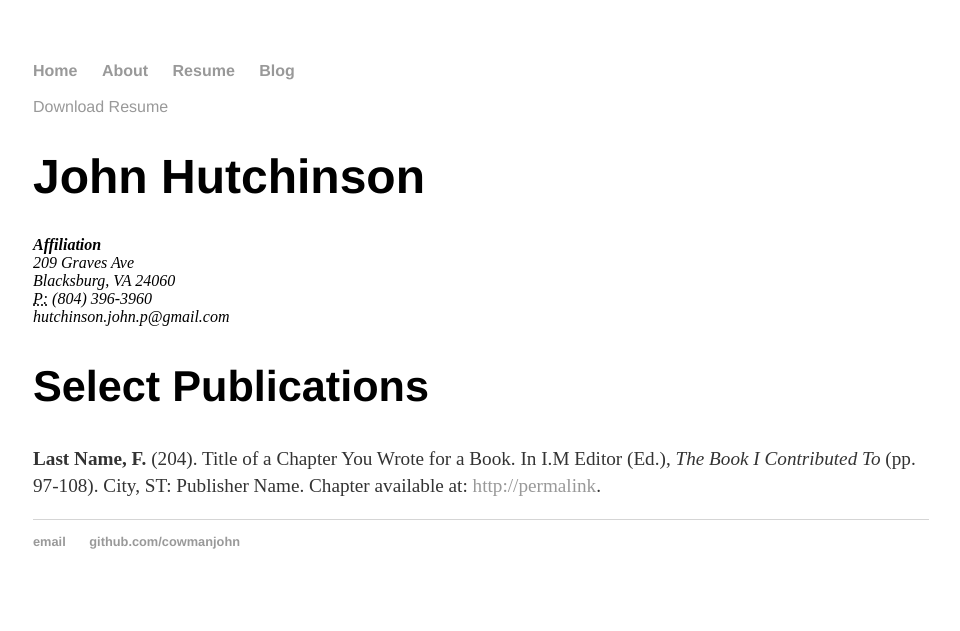
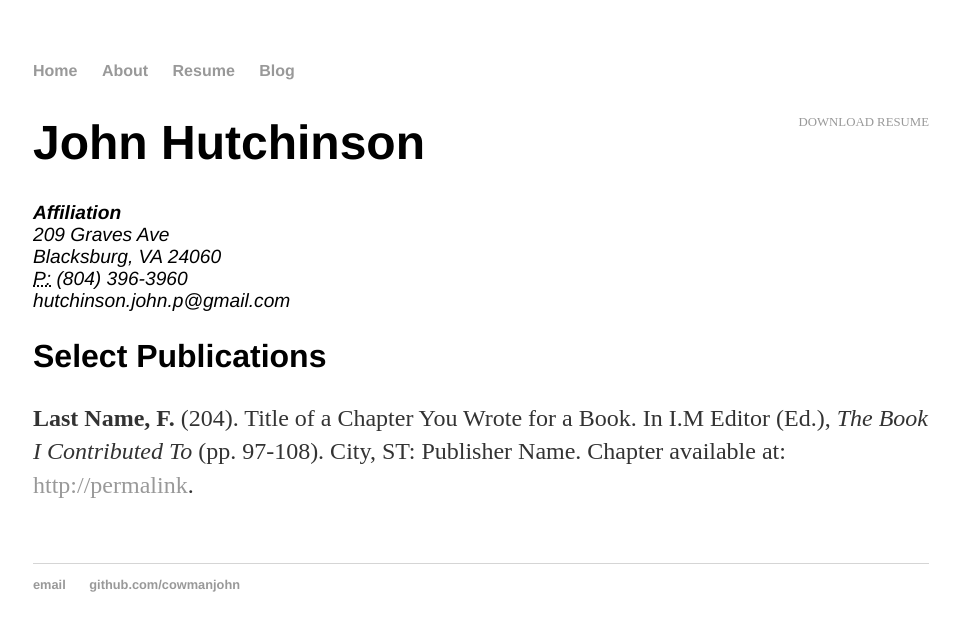
Before and after one commit to cowmanjohn/cowmanjohn.github.io, a Jekyll site: the page built from resume/index.html, in a window 1280 px wide. Shown: the top 631 px of the page, without its empty margins (159-1119 px from the left). Built offline with Jekyll 4.4.1, drawn with Linux system fonts in a browser that asks for light colours.

Commit message:
Update index.html

```diff
--- a/resume/index.html
+++ b/resume/index.html
@@ -3,7 +3,7 @@ layout: default
 title: Resume of John Hutchinson
 ---
 
-	<div class="cv">
+	<div class="resume">
 		<a href="#" class="download" title="Download Resume as PDF">Download Resume</a>
 					<h1>John Hutchinson</h1>
 					<address>
```
